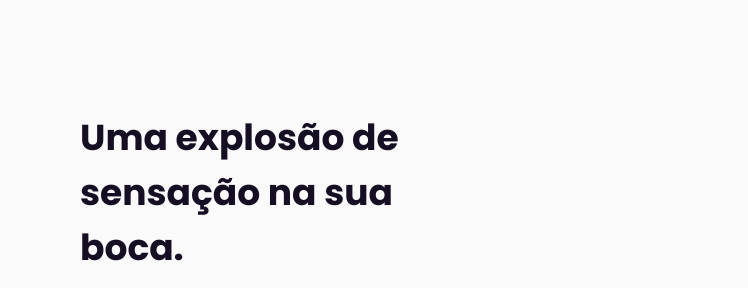
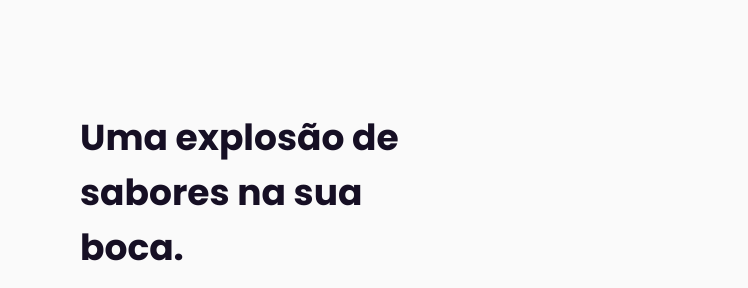
Before and after one commit to ronaldopires/Bocaboa, a plain HTML site: page index.html in a window 1280 px wide. Shown: the part 122-410 px from the top of the page, 0-748 px from the left. Drawn offline with nearby package versions, Linux system fonts and the light colour scheme; files whose address does not match are found by name.

Commit message:
Update index.html

```diff
--- a/index.html
+++ b/index.html
@@ -57,7 +57,7 @@
             />
           </div>
           <div class="text">
-            <h1 class="title">Uma explosão de sensação na sua boca.</h1>
+            <h1 class="title">Uma explosão de sabores na sua boca.</h1>
             <p>Confira nosso menu virtual com alguns de nossos itens.</p>
             <a class="btn-contact" href="#contact">Entre em contato</a>
           </div>
```
